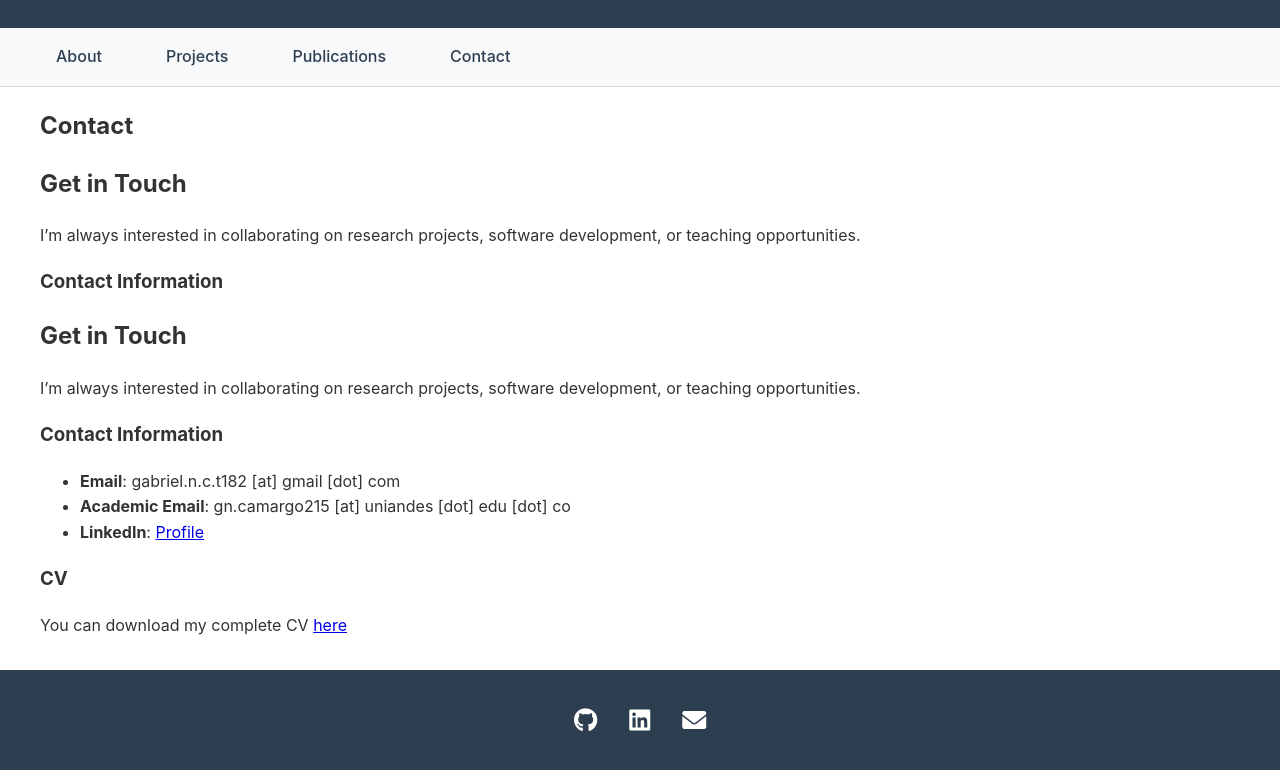
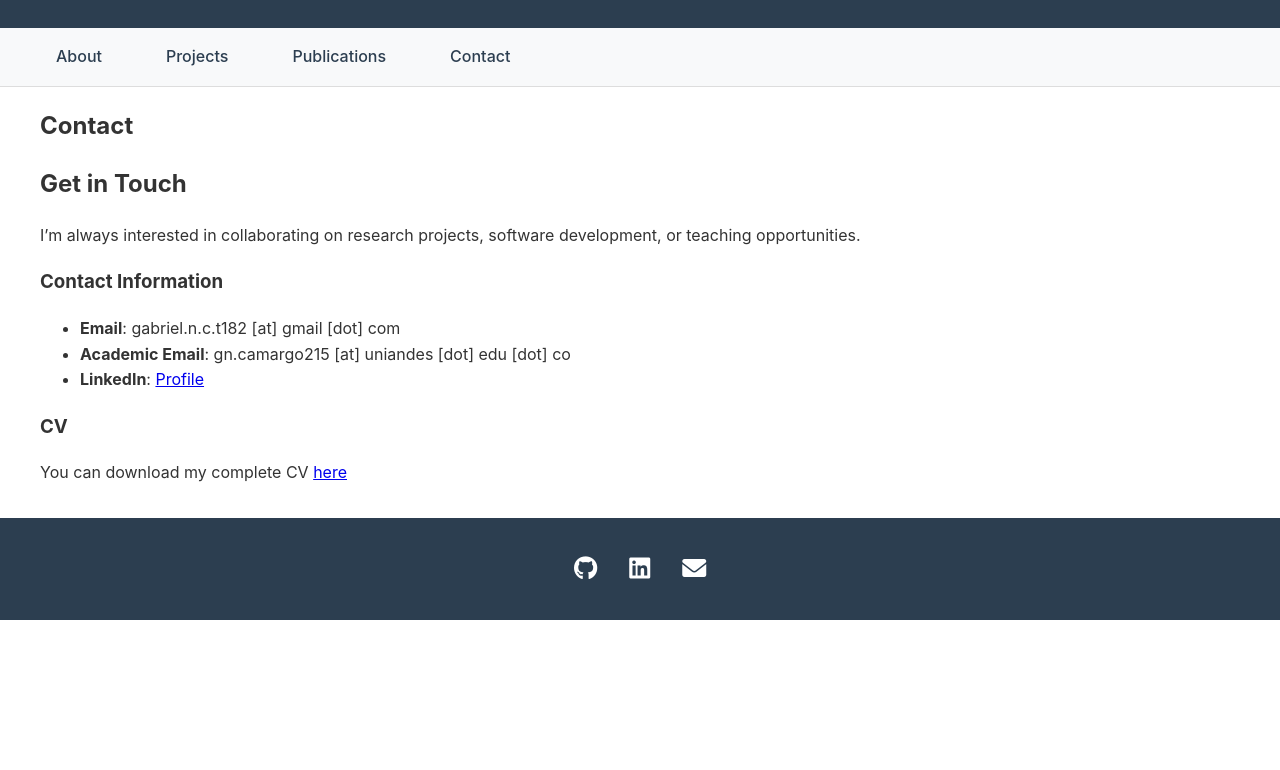
Before and after one commit to gaborio/gaborio.github.io, a Jekyll site: the page built from contact.md, in a window 1280 px wide, cut to the strip 224-997 px from the top of the page. Shown: the top 770 px of the strip. Built offline with Jekyll 4.4.1, drawn with Linux system fonts in a browser that asks for light colours; after the commit the page ends 900 px from its top, so only the background shows below that.

Commit message:
fix contact page

```diff
--- a/contact.md
+++ b/contact.md
@@ -2,12 +2,6 @@
 layout: page
 title: Contact
 ---
-
-## Get in Touch
-
-I'm always interested in collaborating on research projects, software development, or teaching opportunities.
-
-### Contact Information
 
 ## Get in Touch
 
```
